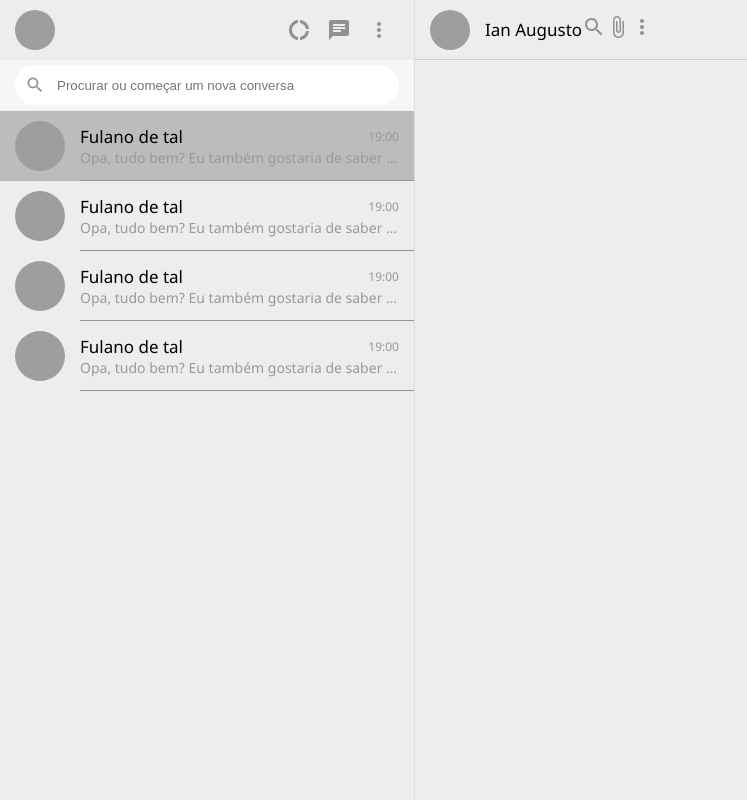
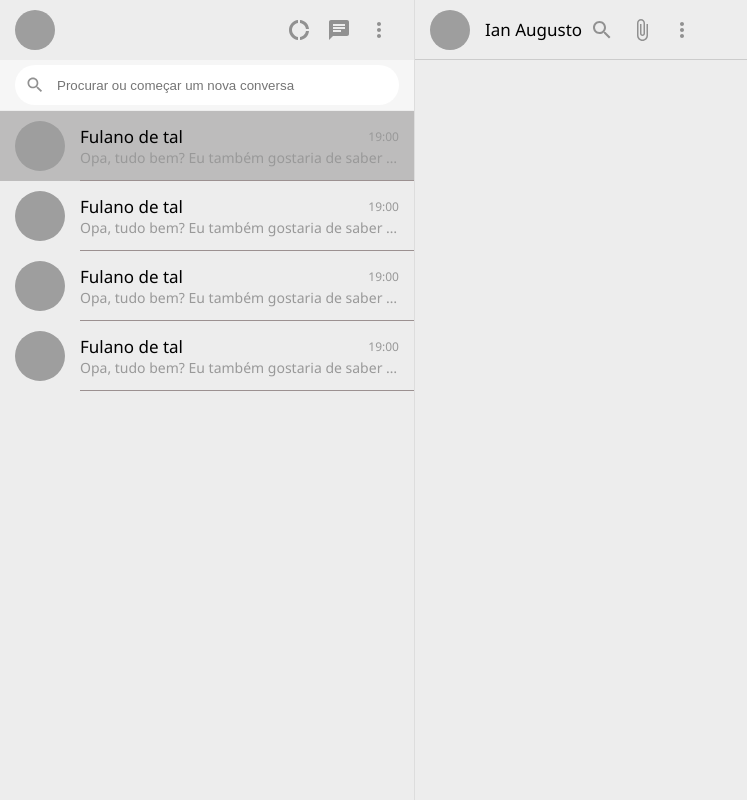
Before and after one commit to iaans/cloneWhatsApp, a React (Create React App) app: page / in a window 1280 px wide. Both pictures are taken after a click on the element 207 px from the left and 146 px from the top of the page. Shown: the whole page, without its empty margins (0-747 px from the left). Built offline with nearby package versions, Linux system fonts and the light colour scheme; grey boxes are pictures that could not be loaded.

Commit message:
chatWindow--btn

```diff
--- a/src/components/ChatWindow.css
+++ b/src/components/ChatWindow.css
@@ -37,6 +37,13 @@
 }
 
 .chatWindow--btn {
+  height: 40px;
+  width: 40px;
+  border-radius: 50%;
+  display: flex;
+  justify-content: center;
+  align-items: center;
+  cursor: pointer;
 }
 .chatWindow--body {
 }
```
